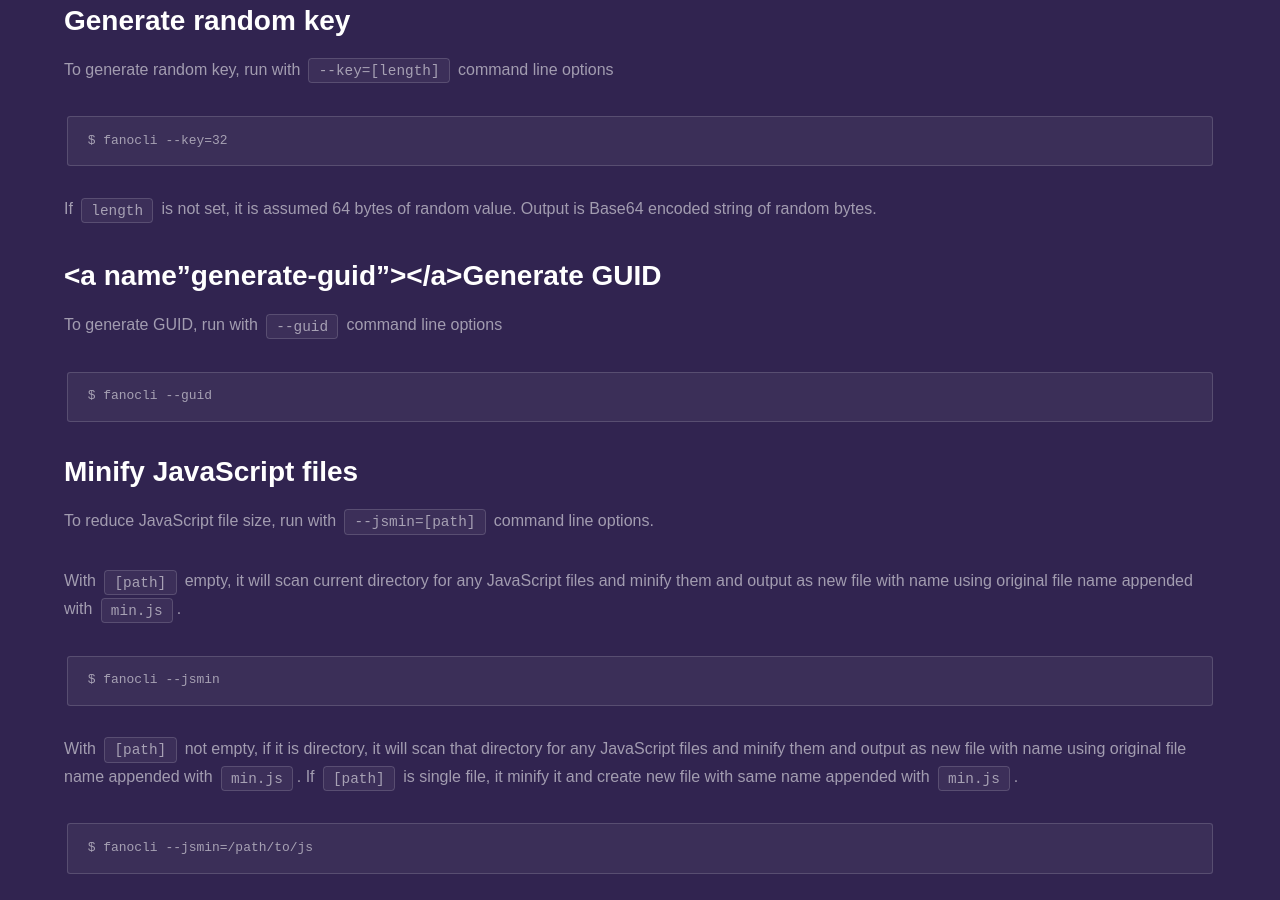
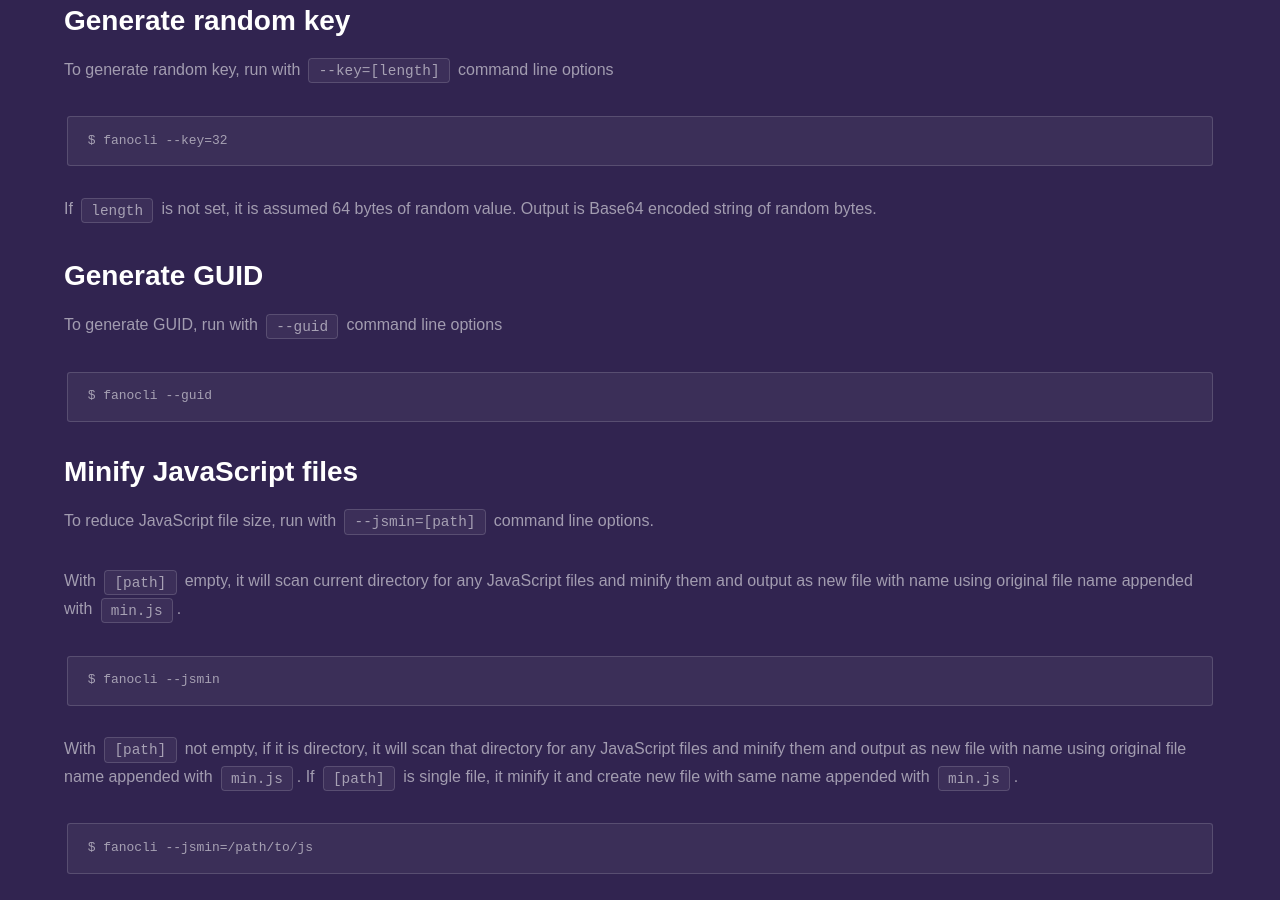
Before and after one commit to fanoframework/fanoframework.github.io, a Jekyll site: the page built from scaffolding-with-fano-cli/index.md, in a window 1280 px wide and 900 px high, scrolled down 4537 px. Built offline with Jekyll 4.4.1, drawn with Linux system fonts in a browser that asks for light colours; our own code applies the rules of GitHub Pages for plain Markdown files.

Commit message:
Fix broken named anchor

```diff
--- a/scaffolding-with-fano-cli/index.md
+++ b/scaffolding-with-fano-cli/index.md
@@ -189,7 +189,7 @@ $ fanocli --key=32
 
 If `length` is not set, it is assumed 64 bytes of random value. Output is Base64 encoded string of random bytes.
 
-## <a name"generate-guid"></a>Generate GUID
+## <a name="generate-guid"></a>Generate GUID
 
 To generate GUID, run with  `--guid` command line options
 
```
